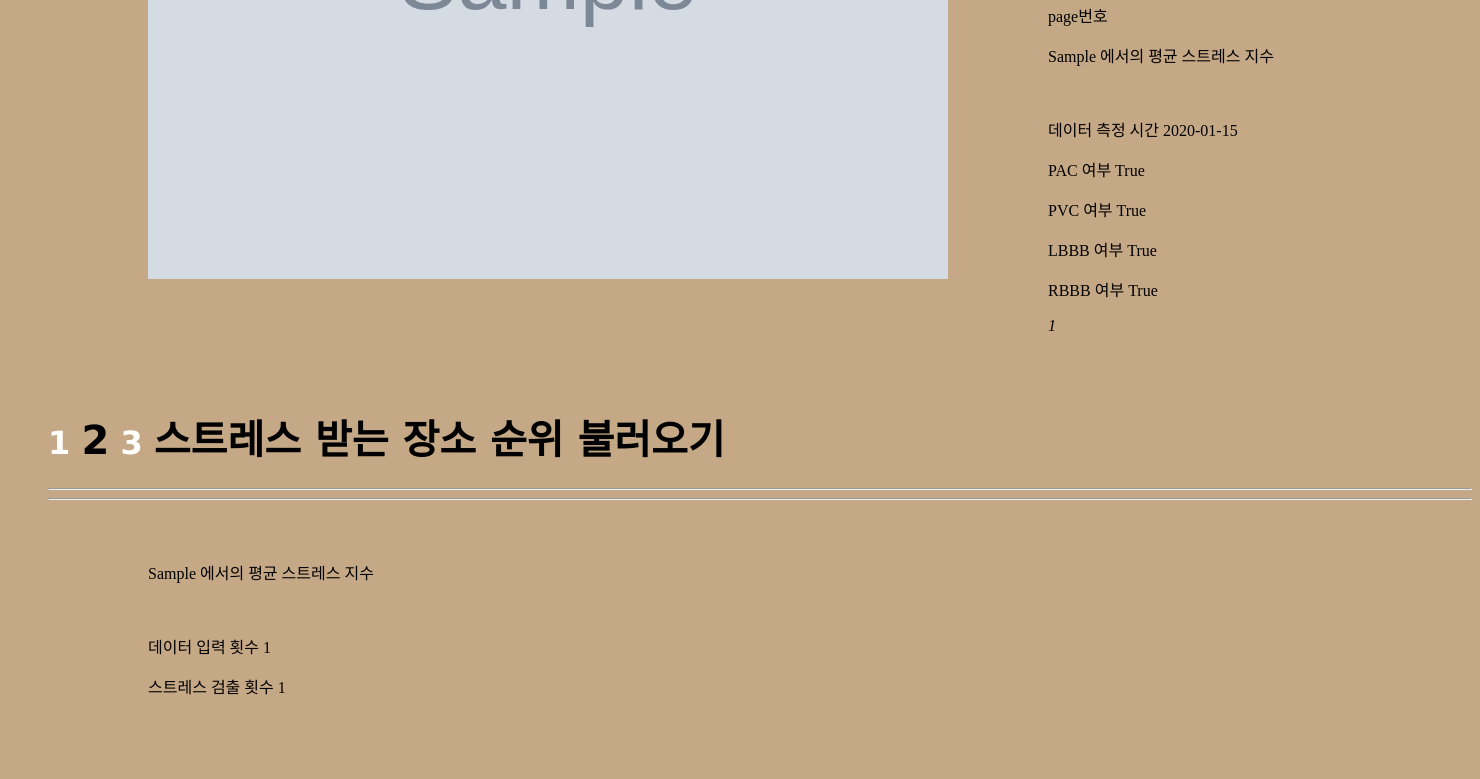
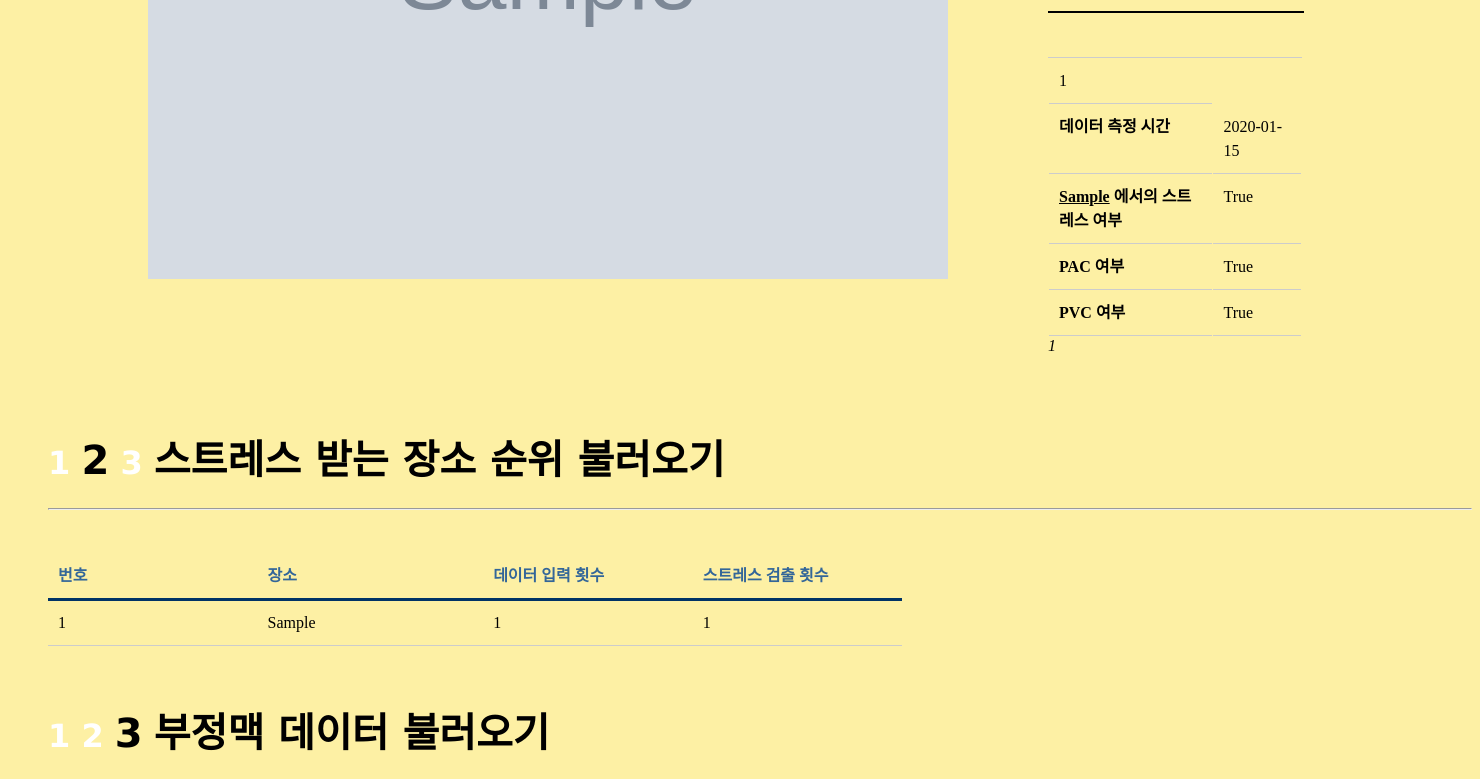
Before and after one commit to Team-Mongji-Capstone-2021-2/Backend-Flask, a Flask app: page /index in a window 1480 px wide. Shown: the part 1153-1932 px from the top of the page. Run offline with Flask 2, Linux system fonts and the light colour scheme; a user stored in the database is signed in; tables that the repository leaves empty hold one stand-in row (values such as "Sample post"); grey boxes marked "Sample" are stand-in pictures; parts of the project's set-up code (start-up, migrations or seed data) failed here and were passed over.

Commit message:
home.html edit

```diff
--- a/apps/controllers/index/controllers.py
+++ b/apps/controllers/index/controllers.py
@@ -20,16 +20,13 @@ def index():
     page = int(args.get('page') or 1)
     per_page = 1
 
-    pagination1 = Datainfo.query.filter(Datainfo.user_id == current_user.id).order_by(Datainfo.id.desc()).paginate(page, per_page)
+    pagination1 = Datainfo.query.filter(Datainfo.user_id == current_user.id).order_by(Datainfo.id.desc()).paginate(page, per_page, error_out=False)
     datainfos1 = pagination1.items
 
-    datainfos2 = db.session.query(Datainfo.local, func.count(Datainfo.local).label('count'), func.count(Datainfo.stressData==True).label('stress_count')).group_by(Datainfo.local).filter(Datainfo.user_id==current_user.id).order_by((func.count(Datainfo.stressData==False)/func.count(Datainfo.stressData)).desc()).all();
+    datainfos2 = db.session.query(Datainfo.local, func.count(Datainfo.local).label('count'), func.count(Datainfo.stressData).label('stress_count')).group_by(Datainfo.local).filter(Datainfo.user_id==current_user.id).order_by((func.count(Datainfo.stressData==False)/func.count(Datainfo.stressData)).desc()).limit(3);
 
-    pagination3 = Datainfo.query.filter(Datainfo.user_id == current_user.id, Datainfo.arrhythmia == True).order_by(Datainfo.id.desc()).paginate(page, per_page)
-    datainfos3 = pagination3.items
-
-    return render_template('home.html', datainfos1=datainfos1, datainfos2 = datainfos2, pagination1=pagination1, datainfos3=datainfos3, pagination3=pagination3)
-
+    datainfos3 = Datainfo.query.filter(Datainfo.user_id == current_user.id, Datainfo.arrhythmia == True).order_by(Datainfo.id.desc()).limit(3);
+    return render_template('home.html', datainfos1=datainfos1, pagination1=pagination1, datainfos2=datainfos2, datainfos3=datainfos3)
 
 @app.route('/create', methods=['GET','POST'])
 @signin_required
--- a/templates/home.html
+++ b/templates/home.html
@@ -23,19 +23,73 @@
         .left100{float:left; margin-left:100px;}
         .right100{float:right; margin-right:100px}
 
+        table.type04 {
+          border-collapse: separate;
+          border-spacing: 1px;
+          text-align: left;
+          line-height: 1.5;
+          border-top: 1px solid #ccc;
+        }
+        table.type04 th {
+          width: 1000px;
+          padding: 10px;
+          font-weight: bold;
+          vertical-align: top;
+          border-bottom: 1px solid #ccc;
+        }
+        table.type04 td {
+          width: 350px;
+          padding: 10px;
+          vertical-align: top;
+          border-bottom: 1px solid #ccc;
+        }
+
+        table.type10 {
+          border-collapse: collapse;
+          text-align: left;
+          line-height: 1.5;
+          border-top: 1px solid #ccc;
+          border-bottom: 1px solid #ccc;
+        }
+        table.type09 {
+          border-collapse: collapse;
+          text-align: left;
+          line-height: 1.5;
+
+        }
+        table.type09 thead th {
+          padding: 10px;
+          font-weight: bold;
+          vertical-align: top;
+          color: #369;
+          border-bottom: 3px solid #036;
+        }
+        table.type09 tbody th {
+          width: 150px;
+          padding: 10px;
+          font-weight: bold;
+          vertical-align: top;
+          border-bottom: 1px solid #ccc;
+          background: #f3f6f7;
+        }
+        table.type09 td {
+          width: 350px;
+          padding: 10px;
+          vertical-align: top;
+          border-bottom: 1px solid #ccc;
+        }
+
+
         .font_white{font-family:verdana; font-weight:bold; color:white;}
-        .right_write{font-size:18px; font-family:courier; float:right; margin-left:10px;}
-        .left_write{font-size:18px; font-family:courier; }
         .page{font-size:40px; color: black;}
 
     </style>
 </head>
 
-<body style="background-color:#C5A885;">
+<body style="background-color:#FDF0A4;">
 
     {% block body %}
     {% import 'layout/pagination.html' as macros %}
-
 
     <!--헤더-->
     <div >
@@ -44,17 +98,14 @@
     </div>
     <div style="clear:both;"></div>
 
+
     <div style="text-align: center" href="#" >
         <img src="https://img.icons8.com/material-outlined/48/000000/heart-with-pulse.png"/>
     </div>
 
     <h2 style="font-family:verdana; text-align:center;" href="#">ECG 실시간 부정맥 검출 & 공간에 따른 스트레스 분석</h2>
 
-
-
     <!--첫번째 page-->
-
-
     <br>
     <div>
         <ul>
@@ -62,33 +113,44 @@
             <hr>
 
             <div class="wrapper">
+                {% if not datainfos1 %}
+                    <h2 class="text-center p-5"><a href="{{ url_for('index.create') }}">데이터가 없습니다. 데이터를 추가해주세요.</a></h2>
+                {% endif %}
                 {% for datainfo in datainfos1 %}
                 <div>
                     <p id="ecg" class="left100">
                         <img style="width:800px;" src="{{ datainfo.image }}">
                     </p>
                 </div>
-                <div>
+
                 <div class="left50" >
                     <br><br>
-                       <div href="#"><img src="https://img.icons8.com/ios-glyphs/30/000000/add-database.png"/></div>
-                       <div>page번호</div>
-                        <p > {{ datainfo.local }} 에서의 평균 스트레스 지수  </p>
-                        <br>
+                    <div href="#"><a href="{{ url_for('index.create') }}"><img src="https://img.icons8.com/ios-glyphs/30/000000/add-database.png"/></a></div>
                     <div style="clear:both;"></div>
-                        <p >데이터 측정 시간 {{ datainfo.time }}</p>
-                        <div style="clear:both;"></div>
-                        <p >PAC 여부 {{ datainfo.pac }}</p>
-                        <div style="clear:both;"></div>
-                        <p >PVC 여부 {{ datainfo.pvc }}</p>
-                        <div style="clear:both;"></div>
-                        <p >LBBB 여부 {{ datainfo.lbbb }}</p>
-                        <div style="clear:both;"></div>
-                        <p >RBBB 여부 {{ datainfo.rbbb }}</p>
-                   </div>
-                    <div style="clear:both;"></div>
+                    <hr align="left" color="black" style="width: 60%;" noshade>
+                    <br><br>
+
+                    <table class="type04" style="width: 60%" >
+                        <tr><td>{{loop.index}}</td></tr>
+                        <tr align="left">
+                            <th>데이터 측정 시간</th>
+                            <td>{{ datainfo.time }}</td>
+                        </tr>
+                        <tr align="left">
+                            <th><U>{{ datainfo.local }}</U> 에서의 스트레스 여부 </th>
+                            <td>{{ datainfo.stressData }}</td>
+                        </tr>
+                        <tr>
+                            <th>PAC 여부</th>
+                            <td>{{ datainfo.pac }}</td>
+                        </tr>
+                        <tr>
+                            <th>PVC 여부</th>
+                            <td>{{ datainfo.pvc }}</td>
+                        </tr>
+                    </table>
                     {% endfor %}
-                    <div class="left50" >
+                    <div class="left200" >
                     {{ macros.pagination_index(pagination1, 'index.index') }}
                     </div>
                 </div>
@@ -99,69 +161,85 @@
     <br><br>
 
 
-
       <!--두번째 page-->
     <div>
         <ul>
-            <h1 class="font_white">1 <span class="page">2</span> 3 <span class="page">  스트레스 받는 장소 순위 불러오기</span></h1><hr>
+            <h1 class="font_white">1 <span class="page">2</span> 3 <span class="page">  스트레스 받는 장소 순위 불러오기</span></h1>
             <hr>
-
-            <div class="wrapper">
+            <br><br>
+                <div class="container">
+                    <div class="row">
+                        <table class="type09" style="width: 60%" >
+                        <thead>
+                            <tr align="left">
+                                <th>번호</th>
+                                <th>장소</th>
+                                <th>데이터 입력 횟수</th>
+                                <th>스트레스 검출 횟수</th>
+                            </tr>
+                        </thead>
+                        <tbody>
                            {% for datainfo in datainfos2 %}
-                <div>
-                   <div class="left50" >
-                       <br><br>
-                        <p > {{ datainfo.local }} 에서의 평균 스트레스 지수  </p>
-                        <br>
-                        <div style="clear:both;"></div>
-                        <p >데이터 입력 횟수 {{ datainfo.count }}</p>
-                        <div style="clear:both;"></div>
-                        <p >스트레스 검출 횟수 {{ datainfo.stress_count }}</p>
-                   </div>
-                    <div style="clear:both;"></div>
+                           <tr  align="left">
+                            <td>{{loop.index}}</td>
+                            <td>{{ datainfo.local }} </td>
+                            <td>{{ datainfo.count }}</td>
+                            <td>{{ datainfo.stress_count }}</td>
+                        </tr>
                     {% endfor %}
+                </tbody>
+                </table>
                 </div>
             </div>
         </ul>
     </div>
     <div style="clear:both;"></div>
 
-
+     <!--세번째 page-->
      <br>
      <div>
          <ul>
-            <h1 class="font_white">1 2 <span class="page">3</span> <span class="page">  부정맥 데이터 불러오기</span></h1>
+             <h1 class="font_white">1 2 <span class="page">3</span> <span class="page"> 부정맥 데이터 불러오기</span></h1>
              <hr>
 
              <div class="wrapper">
                  {% for datainfo in datainfos3 %}
                  <div>
-                    <p id="ecg" class="left100">
+                     <p id="arrhythmia" class="left100">
                          <img style="width:800px;" src="{{ datainfo.image }}">
                      </p>
                  </div>
-                <div>
+
                  <div class="left50" >
                      <br><br>
                      <div href="#"><img src="https://img.icons8.com/ios-glyphs/30/000000/add-database.png"/></div>
+                     <div style="clear:both;"></div>
+                     <hr align="left" color="black" style="width: 60%;" noshade>
+                     <br><br>
 
-                        <p > {{ datainfo.local }} 에서의 평균 스트레스 지수  </p>
-                        <br>
+                     <table class="type04" style="width: 60%" >
+                         <tr align="left">
+                             <th>데이터 측정 시간</th>
+                             <td>{{ datainfo.time }}</td>
+                         </tr>
+                         <tr align="left">
+                             <th><U>{{ datainfo.local }}</U> 에서의 평균 스트레스 지수 </th>
+                             <td>20</td>
+                         </tr>
+
+                         <tr>
+                             <th>PAC 여부</th>
+                             <td>{{ datainfo.pac }}</td>
+                         </tr>
+                         <tr>
+                             <th>PVC 여부</th>
+                             <td>{{ datainfo.pvc }}</td>
+                         </tr>
+                     </table>
+                     {% endfor %}
+
                      <div style="clear:both;"></div>
-                        <p >데이터 측정 시간 {{ datainfo.time }}</p>
-                        <div style="clear:both;"></div>
-                        <p >PAC 여부 {{ datainfo.pac }}</p>
-                        <div style="clear:both;"></div>
-                        <p >PVC 여부 {{ datainfo.pvc }}</p>
-                        <div style="clear:both;"></div>
-                        <p >LBBB 여부 {{ datainfo.lbbb }}</p>
-                        <div style="clear:both;"></div>
-                        <p >RBBB 여부 {{ datainfo.rbbb }}</p>
-                   </div>
-                    <div style="clear:both;"></div>
-                    {% endfor %}
                      <div class="left50" >
-                      {{ macros.pagination_index(pagination3, 'index.index') }}
                      </div>
                  </div>
              </div>
@@ -170,6 +248,8 @@
      <div style="clear:both;"></div>
      <br><br>
 
+
+
 </body>
 </html>
 {% endblock %}
--- a/templates/login.html
+++ b/templates/login.html
@@ -10,7 +10,7 @@
       <div class="col-lg-4">
         <div class="card">
           <div class="card-body text-center pb-0">
-            <img src="/static/image/profile.png" class="w-75 rounded-circle">
+            <img src="https://img.icons8.com/material-outlined/48/000000/heart-with-pulse.png" width="70" height="70">
             <h4 class="mt-2">ECG 실시간 부정맥 검출 & 공간에 따른 스트레스 분석</h4>
             <h5 class="mt-2">로그인</h5>
 
--- a/templates/register.html
+++ b/templates/register.html
@@ -10,7 +10,7 @@
       <div class="col-lg-4">
         <div class="card">
           <div class="card-body text-center">
-            <img src="/static/image/profile.png" class="w-75 rounded-circle">
+            <img src="https://img.icons8.com/material-outlined/48/000000/heart-with-pulse.png" width="70" height="70">
             <h4 class="mt-2">ECG 실시간 부정맥 검출 & 공간에 따른 스트레스 분석</h4>
             <h5 class="mt-2">회원가입</h5>
 
```
Lines whose indentation alone changed are shown as unchanged.
